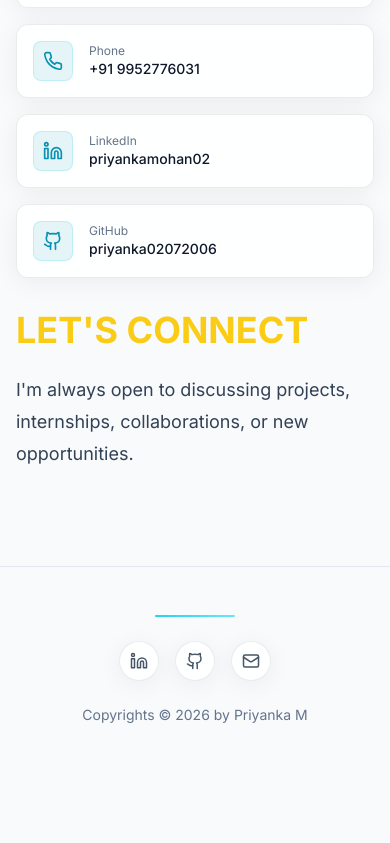
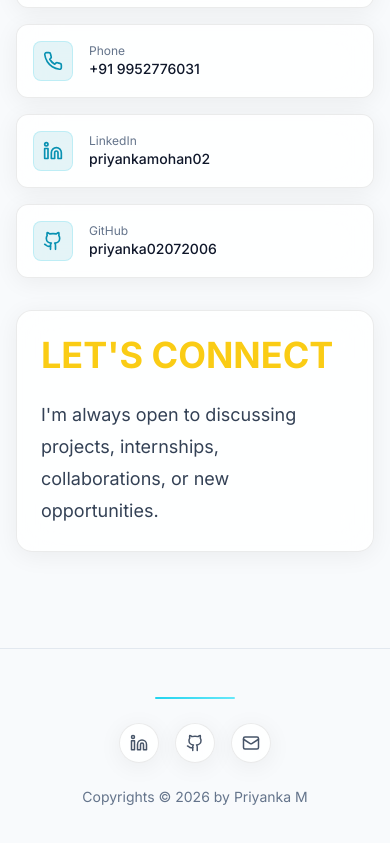
Before and after one commit to priyanka02072006/Portfolio, a React (Vite) app: page / in a window 390 px wide. Shown: the part 10730-11573 px from the top of the page. Before the commit the page ends 11503 px from the top, so only its background shows below. Built offline with nearby package versions, Linux system fonts and the light colour scheme.

Commit message:
Update Contact.tsx

```diff
--- a/src/sections/Contact.tsx
+++ b/src/sections/Contact.tsx
@@ -102,9 +102,9 @@ export default function Contact() {
   initial={{ opacity: 0, x: 30 }}
   animate={isVisible ? { opacity: 1, x: 0 } : {}}
   transition={{ duration: 0.7, delay: 0.2 }}
-  className="lg:col-span-3 flex items-center"
+  className="lg:col-span-3 flex items-center justify-center"
 >
-  <div className="w-full">
+  <div className="glass rounded-2xl p-6 max-w-md mx-auto min-h-[220px] flex flex-col justify-center">
     <h3 className="text-4xl font-bold text-yellow-400 mb-6">
       LET'S CONNECT
     </h3>
```
